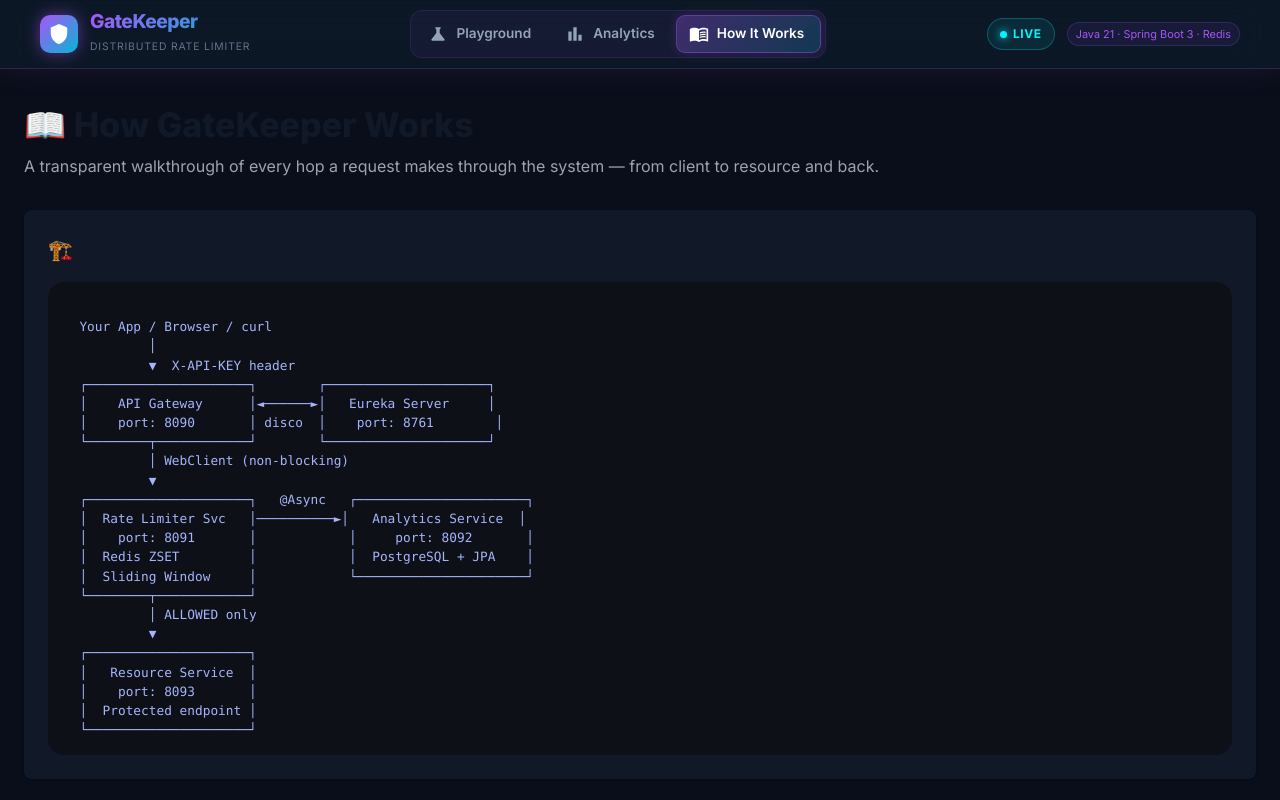
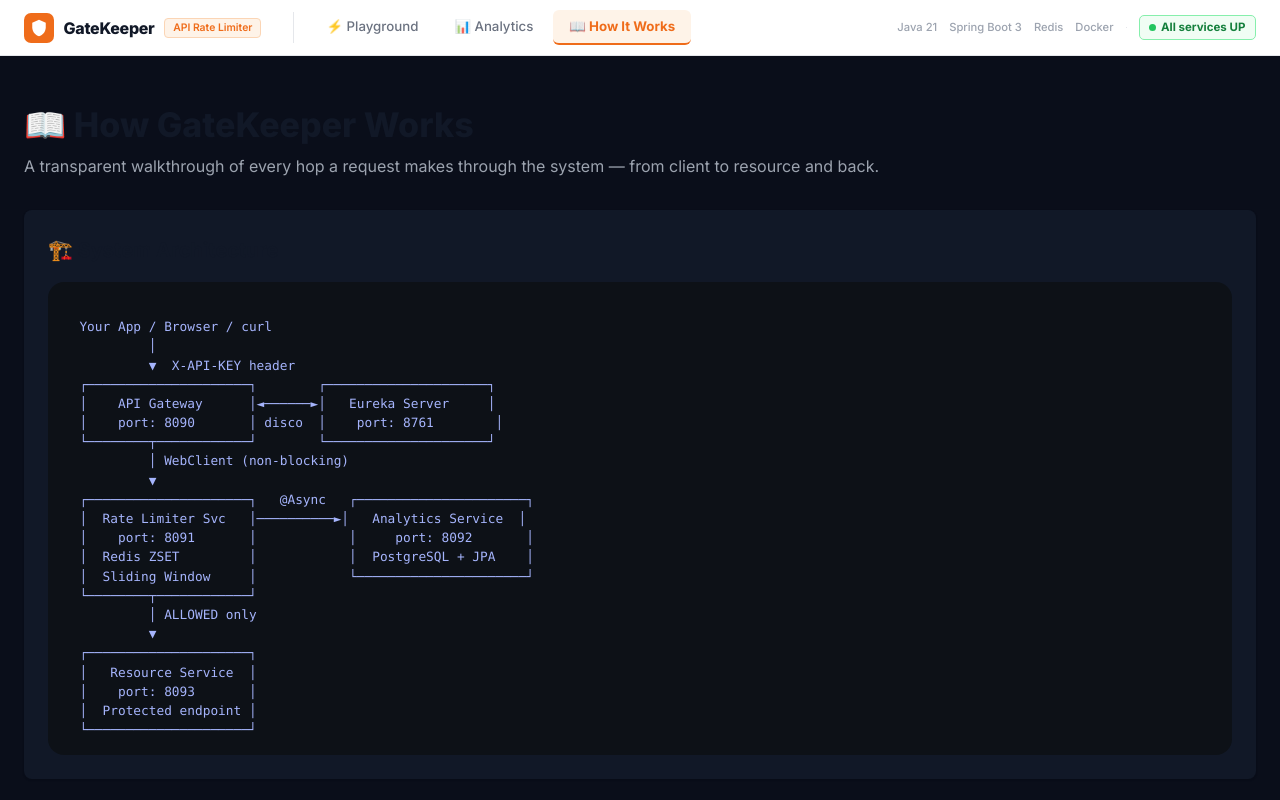
Before and after one commit to Yuvraj404s/GateKeeper, a React (Vite) app in the folder frontend/: page /how-it-works in a window 1280 px wide. Shown: the top 800 px of the page. Built offline with nearby package versions, Linux system fonts and the light colour scheme.

Commit message:
redesign: postman-inspired UI

```diff
--- a/frontend/src/components/Navbar.jsx
+++ b/frontend/src/components/Navbar.jsx
@@ -1,92 +1,74 @@
 import React from 'react'
 import { useNavigate, useLocation } from 'react-router-dom'
-import { AppBar, Toolbar, Box, Button, Chip, Typography } from '@mui/material'
+import { Box, Typography, Button, Chip, Divider } from '@mui/material'
 import ShieldIcon from '@mui/icons-material/Shield'
-import ScienceIcon from '@mui/icons-material/Science'
-import BarChartIcon from '@mui/icons-material/BarChart'
-import MenuBookIcon from '@mui/icons-material/MenuBook'
 
 const tabs = [
-  { label: 'Playground', path: '/', icon: <ScienceIcon fontSize="small" /> },
-  { label: 'Analytics', path: '/analytics', icon: <BarChartIcon fontSize="small" /> },
-  { label: 'How It Works', path: '/how-it-works', icon: <MenuBookIcon fontSize="small" /> },
+  { label: 'Playground', path: '/', emoji: '⚡' },
+  { label: 'Analytics', path: '/analytics', emoji: '📊' },
+  { label: 'How It Works', path: '/how-it-works', emoji: '📖' },
 ]
 
 export default function Navbar() {
   const navigate = useNavigate()
-  const location = useLocation()
+  const { pathname } = useLocation()
 
   return (
-    <AppBar position="fixed" elevation={0} sx={{
-      background: 'rgba(13,27,42,0.85)',
-      backdropFilter: 'blur(20px)',
-      borderBottom: '1px solid rgba(168,85,247,0.2)',
-      boxShadow: '0 1px 30px rgba(168,85,247,0.1)',
-    }}>
-      <Toolbar sx={{ justifyContent: 'space-between', px: { xs: 2, md: 5 }, minHeight: '68px !important' }}>
+    <Box sx={{ position: 'fixed', top: 0, left: 0, right: 0, zIndex: 1200,
+      bgcolor: '#fff', borderBottom: '1px solid #e5e7eb', height: 56,
+      display: 'flex', alignItems: 'center', px: 3, gap: 0 }}>
 
-        {/* Logo */}
-        <Box sx={{ display: 'flex', alignItems: 'center', gap: 1.5, cursor: 'pointer' }} onClick={() => navigate('/')}>
-          <Box sx={{
-            width: 38, height: 38, borderRadius: '10px',
-            background: 'linear-gradient(135deg, #a855f7, #06b6d4)',
-            display: 'flex', alignItems: 'center', justifyContent: 'center',
-            boxShadow: '0 0 16px rgba(168,85,247,0.5)',
-          }}>
-            <ShieldIcon sx={{ color: '#fff', fontSize: 22 }} />
+      {/* Brand */}
+      <Box sx={{ display: 'flex', alignItems: 'center', gap: 1.2, mr: 4, cursor: 'pointer' }} onClick={() => navigate('/')}>
+        <Box sx={{ width: 30, height: 30, bgcolor: '#ef6c1a', borderRadius: '7px',
+          display: 'flex', alignItems: 'center', justifyContent: 'center' }}>
+          <ShieldIcon sx={{ color: '#fff', fontSize: 18 }} />
         </Box>
-          <Box>
-            <Typography variant="h6" sx={{
-              fontWeight: 900, fontSize: '1.2rem', lineHeight: 1,
-              background: 'linear-gradient(135deg, #a855f7, #06b6d4)',
-              WebkitBackgroundClip: 'text', WebkitTextFillColor: 'transparent',
-              letterSpacing: '-0.5px'
-            }}>
+        <Typography sx={{ fontWeight: 800, fontSize: '1rem', color: '#111827', letterSpacing: '-0.3px' }}>
           GateKeeper
         </Typography>
-            <Typography variant="caption" sx={{ color: '#64748b', fontSize: '0.65rem', letterSpacing: '0.08em' }}>
-              DISTRIBUTED RATE LIMITER
-            </Typography>
-          </Box>
+        <Chip label="API Rate Limiter" size="small"
+          sx={{ bgcolor: '#fef3e8', color: '#ef6c1a', border: '1px solid #fbd5b5',
+            fontSize: '0.65rem', fontWeight: 600, height: 20, borderRadius: '4px' }} />
       </Box>
 
-        {/* Nav Tabs */}
-        <Box sx={{ display: 'flex', gap: 0.5, bgcolor: 'rgba(168,85,247,0.06)', borderRadius: '12px', p: 0.5, border: '1px solid rgba(168,85,247,0.12)' }}>
+      <Divider orientation="vertical" flexItem sx={{ my: 1.5, mr: 2, borderColor: '#e5e7eb' }} />
+
+      {/* Tabs */}
+      <Box sx={{ display: 'flex', gap: 0.5, flex: 1 }}>
         {tabs.map(tab => {
-            const active = location.pathname === tab.path
+          const active = pathname === tab.path
           return (
-              <Button key={tab.path} startIcon={tab.icon} onClick={() => navigate(tab.path)}
+            <Button key={tab.path} onClick={() => navigate(tab.path)}
               sx={{
-                  px: 2, py: 0.8, borderRadius: '9px', fontSize: '0.85rem',
-                  color: active ? '#fff' : '#94a3b8',
-                  background: active ? 'linear-gradient(135deg, rgba(168,85,247,0.3), rgba(6,182,212,0.2))' : 'transparent',
-                  border: active ? '1px solid rgba(168,85,247,0.4)' : '1px solid transparent',
-                  boxShadow: active ? '0 0 12px rgba(168,85,247,0.2)' : 'none',
-                  '&:hover': { color: '#e2e8f0', background: 'rgba(168,85,247,0.1)' },
-                  transition: 'all 0.2s ease',
+                px: 2, py: 0.6, fontSize: '0.83rem', minWidth: 0,
+                color: active ? '#ef6c1a' : '#6b7280',
+                fontWeight: active ? 700 : 500,
+                bgcolor: active ? '#fef3e8' : 'transparent',
+                borderRadius: '6px',
+                borderBottom: active ? '2px solid #ef6c1a' : '2px solid transparent',
+                '&:hover': { bgcolor: '#f9fafb', color: '#374151' },
+                transition: 'all 0.15s',
               }}>
-                {tab.label}
+              {tab.emoji} {tab.label}
             </Button>
           )
         })}
       </Box>
 
-        {/* Live Badge */}
+      {/* Right — stack info */}
       <Box sx={{ display: 'flex', alignItems: 'center', gap: 1.5 }}>
-          <Box sx={{ display: 'flex', alignItems: 'center', gap: 0.8,
-            px: 1.5, py: 0.6, borderRadius: '20px',
-            bgcolor: 'rgba(0,245,255,0.08)', border: '1px solid rgba(0,245,255,0.25)',
-          }}>
-            <Box sx={{ width: 7, height: 7, borderRadius: '50%', bgcolor: '#00f5ff',
-              boxShadow: '0 0 8px #00f5ff', animation: 'pulse-glow 2s infinite' }} />
-            <Typography variant="caption" sx={{ color: '#00f5ff', fontWeight: 700, fontSize: '0.75rem', letterSpacing: '0.05em' }}>
-              LIVE
-            </Typography>
+        {['Java 21', 'Spring Boot 3', 'Redis', 'Docker'].map(t => (
+          <Typography key={t} variant="caption"
+            sx={{ color: '#9ca3af', fontSize: '0.7rem', fontWeight: 500 }}>{t}</Typography>
+        ))}
+        <Divider orientation="vertical" flexItem sx={{ my: 1.5, borderColor: '#e5e7eb' }} />
+        <Box sx={{ display: 'flex', alignItems: 'center', gap: 0.6,
+          bgcolor: '#f0fdf4', border: '1px solid #86efac', borderRadius: '5px', px: 1.2, py: 0.4 }}>
+          <Box sx={{ width: 7, height: 7, borderRadius: '50%', bgcolor: '#22c55e' }} />
+          <Typography sx={{ color: '#15803d', fontSize: '0.72rem', fontWeight: 700 }}>All services UP</Typography>
         </Box>
-          <Chip label="Java 21 · Spring Boot 3 · Redis" size="small"
-            sx={{ bgcolor: 'rgba(168,85,247,0.08)', color: '#a855f7', border: '1px solid rgba(168,85,247,0.2)', fontSize: '0.68rem', height: 24 }} />
       </Box>
-      </Toolbar>
-    </AppBar>
+    </Box>
   )
 }
```
Lines whose indentation alone changed are shown as unchanged.
